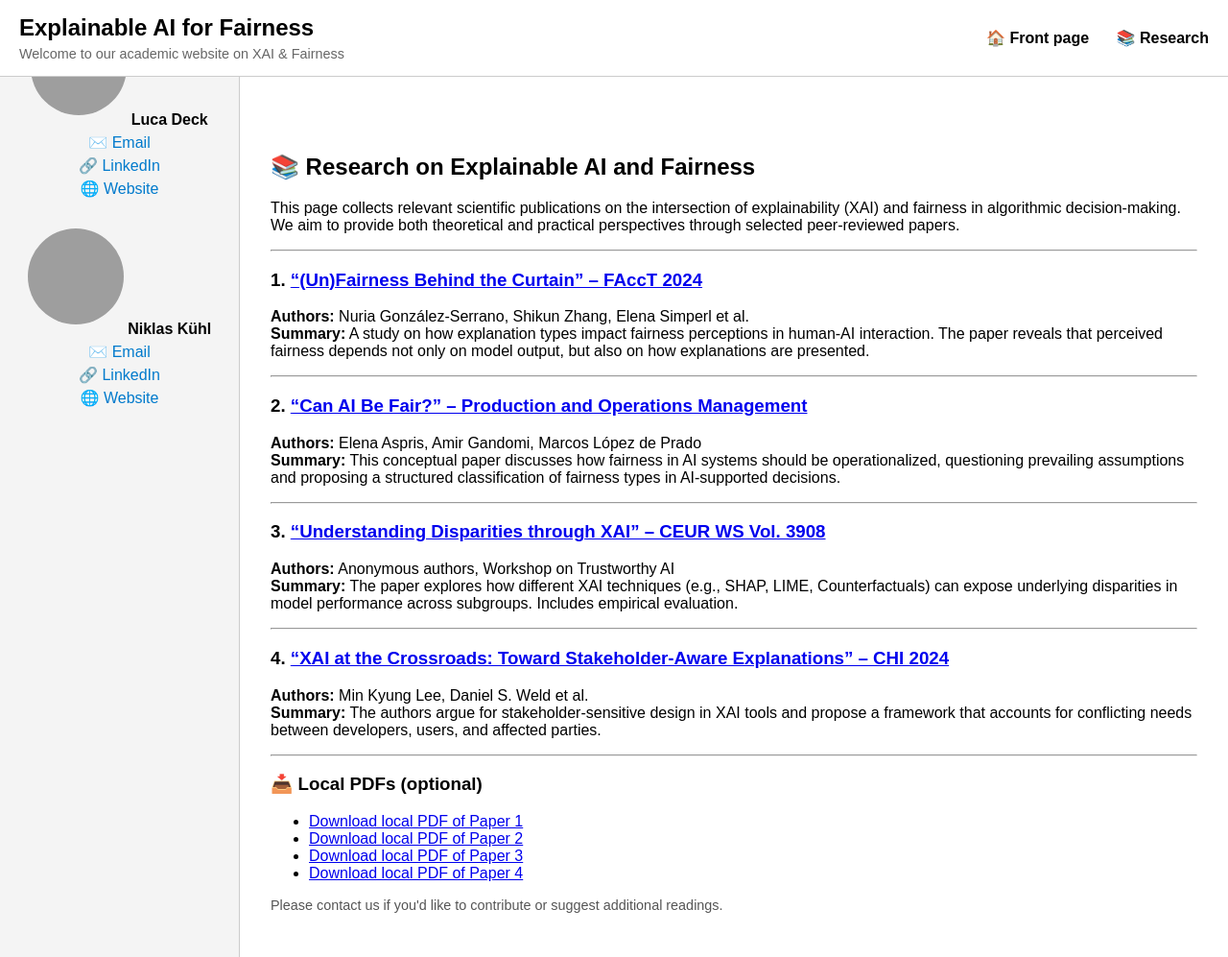
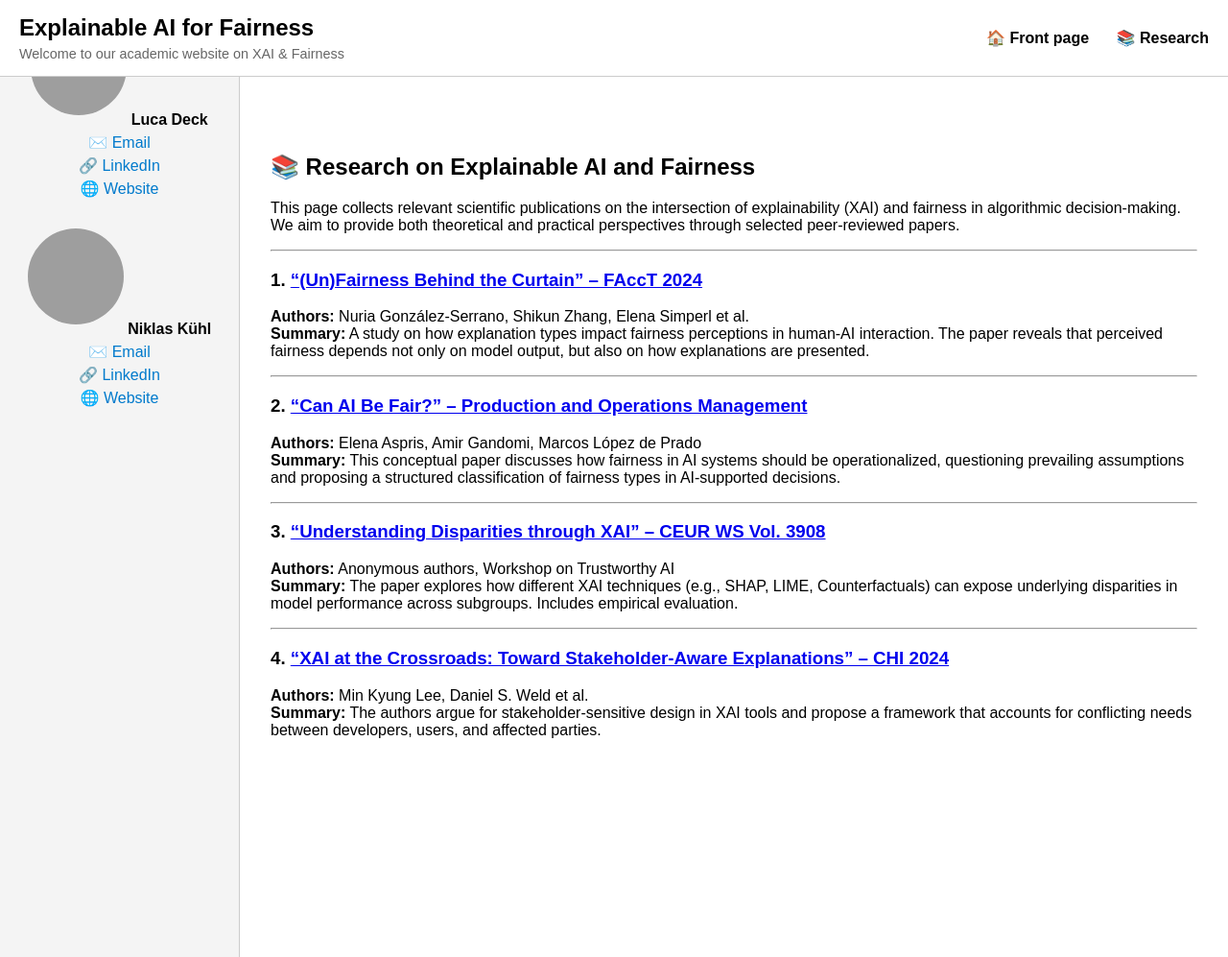
Before and after one commit to Sven-Lutz/XAI4Fairness, a Jekyll site: the page built from research.html, in a window 1280 px wide and 997 px high, cut to the strip 0-997 px from the top of the window. Shown: the whole strip at 96% size. Built offline with Jekyll 4.4.1, drawn with Linux system fonts in a browser that asks for light colours; grey boxes are pictures that could not be loaded.

Commit message:
Update research.html

```diff
--- a/research.html
+++ b/research.html
@@ -77,39 +77,3 @@ permalink: /research/
   in XAI tools and propose a framework that accounts for conflicting needs
   between developers, users, and affected parties.
 </p>
-
-<hr />
-
-<h3>📥 Local PDFs (optional)</h3>
-<ul>
-  <li>
-    <a
-      href="{{ site.baseurl }}/assets/files/FAccT_UnfairnessCurtain.pdf"
-      target="_blank"
-      >Download local PDF of Paper 1</a
-    >
-  </li>
-  <li>
-    <a href="{{ site.baseurl }}/assets/files/Can_AI_Be_Fair.pdf" target="_blank"
-      >Download local PDF of Paper 2</a
-    >
-  </li>
-  <li>
-    <a
-      href="{{ site.baseurl }}/assets/files/Disparities_XAI_CEUR.pdf"
-      target="_blank"
-      >Download local PDF of Paper 3</a
-    >
-  </li>
-  <li>
-    <a
-      href="{{ site.baseurl }}/assets/files/XAI_Stakeholder_CHI.pdf"
-      target="_blank"
-      >Download local PDF of Paper 4</a
-    >
-  </li>
-</ul>
-
-<p style="font-size: 0.9em; color: #555">
-  Please contact us if you'd like to contribute or suggest additional readings.
-</p>
```
